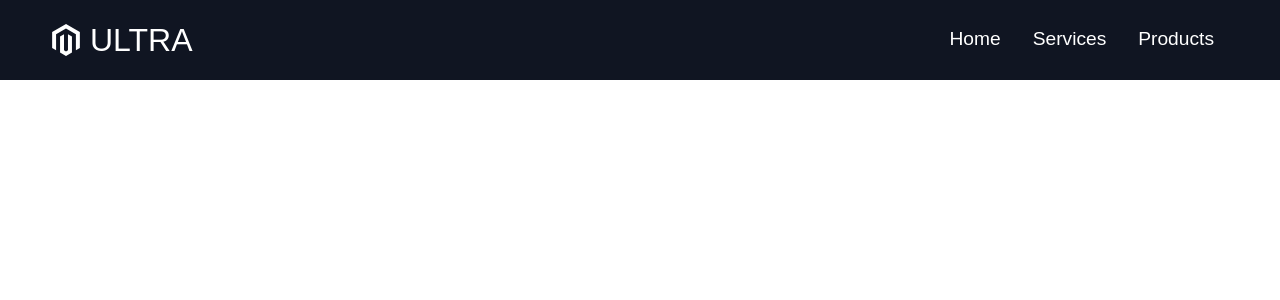
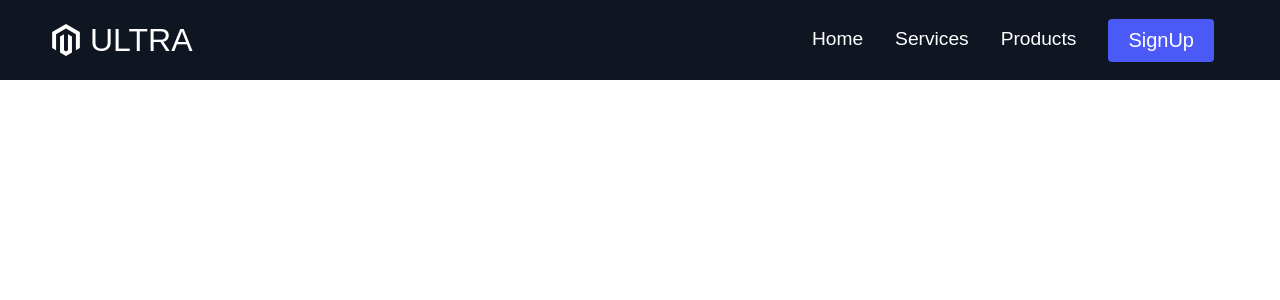
Before and after one commit to React-JS-An/rocket-agency, a React (Create React App) app: page / in a window 1280 px wide. Shown: the top 300 px of the page. Built offline with nearby package versions, Linux system fonts and the light colour scheme.

Commit message:
🚀 This commit update navbar

```diff
--- a/src/components/Navbar/index.js
+++ b/src/components/Navbar/index.js
@@ -1,13 +1,31 @@
-import React, { useState } from 'react';
+import React, { useState, useEffect } from 'react';
 import { FaTimes, FaBars } from 'react-icons/fa';
 import { IconContext } from 'react-icons/lib';
 
 import * as S from './styles';
+import { Button } from '../../globalStyles';
 
 function Navbar() {
   const [clicked, setClicked] = useState(false);
+  const [button, setButton] = useState(true);
 
   const handleClick = () => setClicked(!clicked);
+
+  const showButton = () => {
+    if (window.innerWidth <= 960) {
+      setButton(false);
+    } else {
+      setButton(true);
+    }
+  }
+
+  useEffect(() => {
+    setButton();
+  }, []);
+
+  window.addEventListener('resize', showButton);
+
+
   return (
     <IconContext.Provider value={{color: '#FFF'}}>
       <S.Nav>
@@ -29,6 +47,19 @@ function Navbar() {
           <S.NavItem>
             <S.NavLinks to="/products">Products</S.NavLinks>
           </S.NavItem>
+          <S.NavItemBtn>
+            {button ? (
+              <S.NavBtnLink to="/sign-up">
+                <Button primary>SignUp</Button>
+              </S.NavBtnLink>
+              ) : (
+              <S.NavBtnLink to="/sign-up">
+                <Button fontBig primary>
+                SignUp
+              </Button>
+            </S.NavBtnLink>
+          )}
+          </S.NavItemBtn>
         </S.NavMenu>
       </S.NavbarContainer>
       </S.Nav>
--- a/src/components/Navbar/styles.js
+++ b/src/components/Navbar/styles.js
@@ -109,3 +109,25 @@ export const NavLinks = styled(Link)`
     }
   }
 `;
+
+export const NavItemBtn = styled.li`
+  @media (max-width: 960px) {
+    display: flex;
+    justify-content: center;
+    align-items: center;
+    width: 100%;
+    height: 120px;
+  }
+`;
+
+export const NavBtnLink = styled(Link)`
+  display: flex;
+  justify-content: center;
+  align-items: center;
+  text-decoration: none;
+  padding: 8px 16px;
+  height: 100%;
+  width: 100%;
+  border: none;
+  outline: 0;
+`;
```
